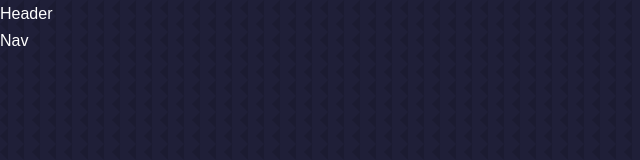
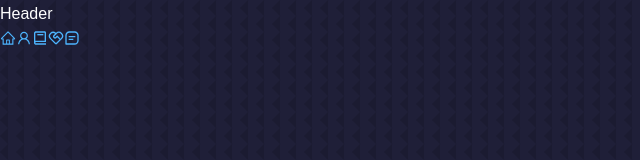
Before and after one commit to taimooorr/Portfolio-Site, a React (Create React App) app: page / in a window 1280 px wide. Shown: the top 160 px of the page, without its empty margins (0-640 px from the left). Built offline with nearby package versions, Linux system fonts and the light colour scheme; a web font is replaced by a local one.

Commit message:
added header

```diff
--- a/src/Components/Header/Header.css
+++ b/src/Components/Header/Header.css
@@ -0,0 +1,82 @@
+header{
+  height: 100vh;
+  padding-top: 3rem;
+  overflow:hidden;
+}
+.header__container{
+text-align: center;
+height: 100%;
+position: relative;
+}
+
+/* CTA */
+
+.cta{
+  margin-top: 2.5rem;
+  display: flex;
+  gap: 1.2rem;
+  justify-content: center;
+}
+
+/* Socials  */
+
+.header__socials{
+  display: flex;
+  flex-direction: column;
+  align-items: center;
+  gap: 0.8rem;
+  position: absolute;
+  left: 0;
+  bottom: 3rem;
+
+}
+.header__socials::after{
+  content: "";
+  width: 1px;
+  height: 2rem;
+  background-color: var(--color-primary);
+}
+
+
+/* ME */
+.me{
+background:linear-gradient(var(--color-primary),transparent);
+width: 22rem;
+height: 30rem;
+position: absolute;
+left: calc(50% - 11rem);
+margin-top: 4rem;
+border-radius: 12rem 12rem 0 0;
+padding: 5rem 1.5rem 1.5rem 1.5rem;
+}
+
+/* Scroll */
+
+.scroll__down{
+  position: absolute;
+  right: -2.3rem;
+  bottom: 5rem;
+  transform: rotate(90deg);
+  font-size: 0.9rem;
+  font-weight: 300;
+}
+
+/* ------- Media Queries (Medium ) */
+@media screen and (max-width: 1024px)
+{
+  header{
+    height: 68vh;
+  }
+}
+
+/* ------- Media Queries (Small ) */
+
+@media screen and (max-width: 600px)
+{
+ header{
+    height: 100vh;
+ }
+ .header__socials,.scroll__down{
+   display: none;
+ }
+}
--- a/src/Components/Nav/Nav.jsx
+++ b/src/Components/Nav/Nav.jsx
@@ -1,7 +1,48 @@
-import React from 'react'
-import './Nav.css'
+import React, { useState } from "react";
+import { AiOutlineHome, AiOutlineUser } from "react-icons/ai";
+import { BiBook, BiMessageSquareDetail } from "react-icons/bi";
+import { RiServiceLine } from "react-icons/ri";
+
+import "./Nav.css";
 export default function Nav() {
-  return (
-    <div>Nav</div>
-  )
+	const [active, setActive] = useState("#");
+	return (
+		<nav>
+			<a
+				onClick={() => setActive("#")}
+				className={active === "#" ? "active" : ""}
+				href="#"
+			>
+				<AiOutlineHome />
+			</a>
+			<a
+				onClick={() => setActive("#about")}
+				className={active === "#about" ? "active" : ""}
+				href="#about"
+			>
+				<AiOutlineUser />
+			</a>
+			<a
+				onClick={() => setActive("#experience")}
+				className={active === "#experience" ? "active" : ""}
+				href="#experience"
+			>
+				<BiBook />
+			</a>
+			<a
+				onClick={() => setActive("#services")}
+				className={active === "#services" ? "active" : ""}
+				href="#services"
+			>
+				<RiServiceLine />
+			</a>
+			<a
+				onClick={() => setActive("#contact")}
+				className={active === "#contact" ? "active" : ""}
+				href="#contact"
+			>
+				<BiMessageSquareDetail />
+			</a>
+		</nav>
+	);
 }
```
Also changed, not shown: src/Components/Header/CTA.jsx (added, +10 -0 lines), src/Components/Header/HeaderSocial.jsx (added, +30 -0 lines).
